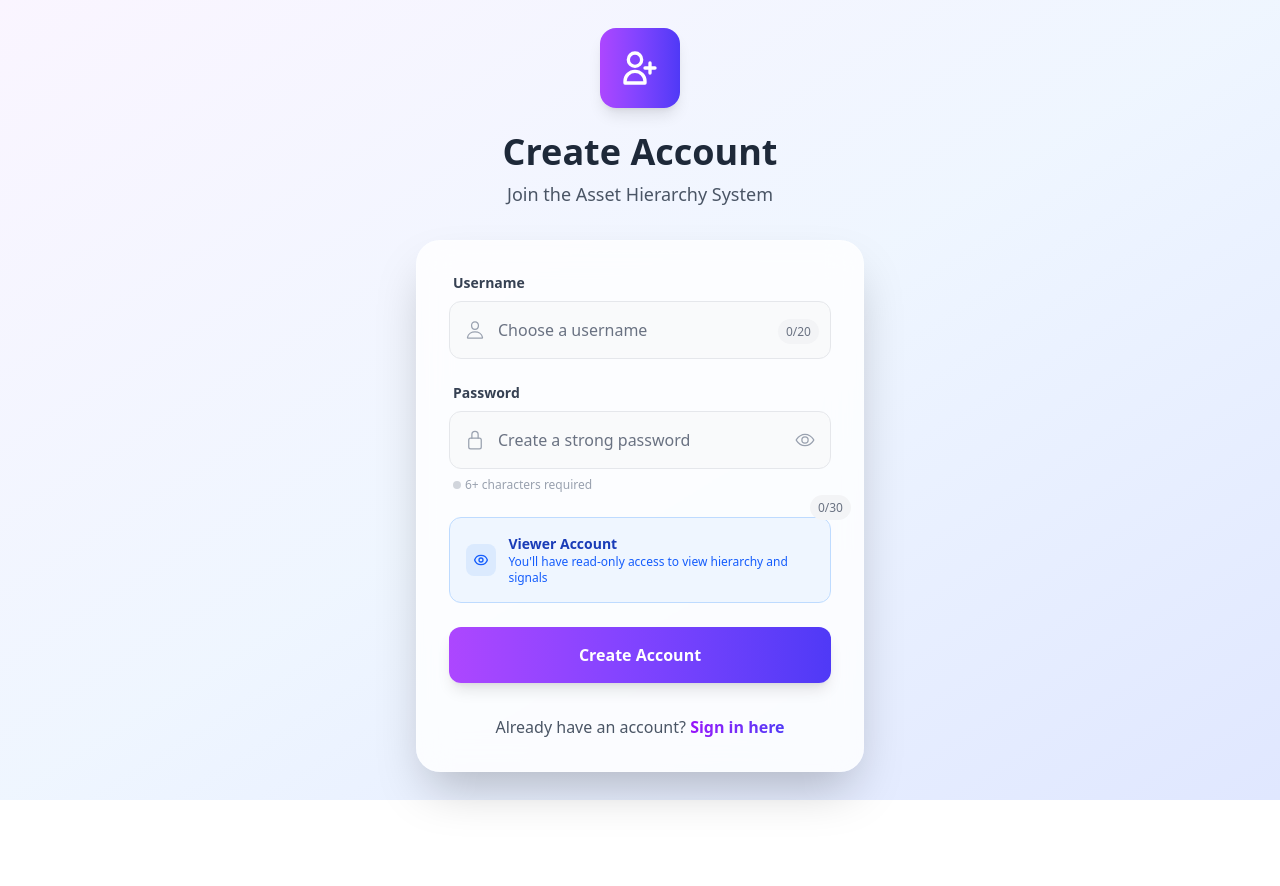
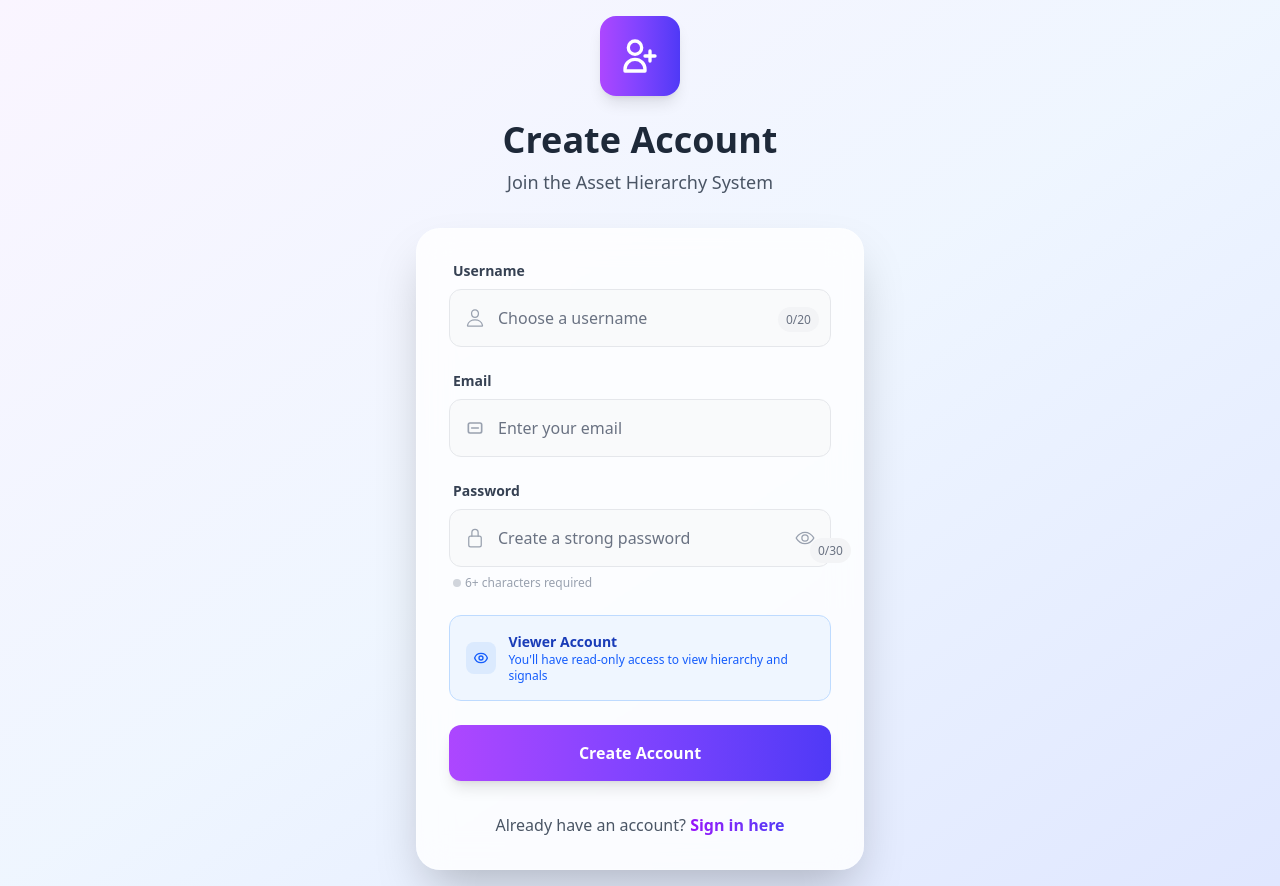
Before and after one commit to SiddheshWonderBiz/asset-hierarchy-frontend, a React (Vite) app: page /signup in a window 1280 px wide. Before the commit the page ends 800 px from the top, so only its background shows below. Built offline with nearby package versions, Linux system fonts and the light colour scheme.

Commit message:
user email added

```diff
--- a/src/pages/Login.jsx
+++ b/src/pages/Login.jsx
@@ -73,8 +73,9 @@ const Login = () => {
             {/* Username Field */}
             <div className="space-y-2">
               <label className="block text-sm font-semibold text-gray-700 ml-1">
-                Username
-              </label>
+  Username or Email
+</label>
+
               <div className="relative group">
                 <div className="absolute inset-y-0 left-0 pl-4 flex items-center pointer-events-none">
                   <IoPersonOutline className="h-5 w-5 text-gray-400 group-focus-within:text-emerald-500 transition-colors" />
@@ -84,7 +85,7 @@ const Login = () => {
                   value={username}
                   onChange={(e) => setUsername(e.target.value)}
                   className="w-full pl-12 pr-4 py-4 bg-gray-50 border border-gray-200 rounded-xl focus:ring-2 focus:ring-emerald-500 focus:border-emerald-500 focus:bg-white transition-all duration-200 text-gray-900 placeholder-gray-500"
-                  placeholder="Enter your username"
+                  placeholder="Enter your username or email"
                   disabled={loading}
                   required
                 />
--- a/src/pages/Signup.jsx
+++ b/src/pages/Signup.jsx
@@ -1,24 +1,34 @@
-import React, { useState } from 'react';
-import { useNavigate } from 'react-router-dom';
-import { signup } from '../utils/api.js';
-import { toast } from 'react-toastify';
-import { IoEyeOutline, IoEyeOffOutline, IoPersonOutline, IoLockClosedOutline } from 'react-icons/io5';
+import React, { useState } from "react";
+import { useNavigate } from "react-router-dom";
+import { signup } from "../utils/api.js";
+import { toast } from "react-toastify";
+import {
+  IoEyeOutline,
+  IoEyeOffOutline,
+  IoPersonOutline,
+  IoLockClosedOutline,
+} from "react-icons/io5";
 
 const Signup = () => {
-  const [username, setUsername] = useState('');
-  const [password, setPassword] = useState('');
+  const [username, setUsername] = useState("");
+  const [password, setPassword] = useState("");
   const [loading, setLoading] = useState(false);
   const [showPassword, setShowPassword] = useState(false);
+  const [email, setEmail] = useState("");
   const navigate = useNavigate();
 
   const handleSubmit = async (e) => {
     e.preventDefault();
 
-    if (!username.trim() || !password.trim()) {
+    if (!username.trim() || !password.trim() || !email.trim()) {
       toast.error("Please fill in all fields");
       return;
     }
-
+    const emailRegex = /^[^\s@]+@[^\s@]+\.[^\s@]+$/;
+    if (!emailRegex.test(email)) {
+      toast.error("Please enter a valid email");
+      return;
+    }
     if (password.length < 6) {
       toast.error("Password must be at least 6 characters long");
       return;
@@ -27,9 +37,9 @@ const Signup = () => {
     setLoading(true);
     try {
       // Default role is "Viewer" - no role selection needed
-      await signup(username, password, "Viewer");
+      await signup(username, email, password, "Viewer");
       toast.success("Signup successful. Please login.");
-      navigate('/login');
+      navigate("/login");
     } catch (error) {
       toast.error(error?.message || "Signup failed");
     } finally {
@@ -43,12 +53,26 @@ const Signup = () => {
         {/* Logo/Header */}
         <div className="text-center mb-8">
           <div className="mx-auto w-20 h-20 bg-gradient-to-r from-purple-500 to-indigo-600 rounded-2xl flex items-center justify-center mb-6 shadow-lg transform hover:scale-105 transition-transform duration-300">
-            <svg className="w-10 h-10 text-white" fill="none" stroke="currentColor" viewBox="0 0 24 24">
-              <path strokeLinecap="round" strokeLinejoin="round" strokeWidth="2" d="M18 9v3m0 0v3m0-3h3m-3 0h-3m-2-5a4 4 0 11-8 0 4 4 0 018 0zM3 20a6 6 0 0112 0v1H3v-1z" />
+            <svg
+              className="w-10 h-10 text-white"
+              fill="none"
+              stroke="currentColor"
+              viewBox="0 0 24 24"
+            >
+              <path
+                strokeLinecap="round"
+                strokeLinejoin="round"
+                strokeWidth="2"
+                d="M18 9v3m0 0v3m0-3h3m-3 0h-3m-2-5a4 4 0 11-8 0 4 4 0 018 0zM3 20a6 6 0 0112 0v1H3v-1z"
+              />
             </svg>
           </div>
-          <h1 className="text-4xl font-bold text-gray-800 mb-2">Create Account</h1>
-          <p className="text-gray-600 text-lg">Join the Asset Hierarchy System</p>
+          <h1 className="text-4xl font-bold text-gray-800 mb-2">
+            Create Account
+          </h1>
+          <p className="text-gray-600 text-lg">
+            Join the Asset Hierarchy System
+          </p>
         </div>
 
         {/* Signup Form */}
@@ -74,14 +98,53 @@ const Signup = () => {
                   maxLength={20}
                 />
                 <div className="absolute right-3 top-1/2 transform -translate-y-1/2">
-                  <span className={`text-xs font-medium px-2 py-1 rounded-full ${
-                    username.length > 15
-                      ? 'text-red-600 bg-red-50'
-                      : 'text-gray-500 bg-gray-100'
-                  }`}>
+                  <span
+                    className={`text-xs font-medium px-2 py-1 rounded-full ${
+                      username.length > 15
+                        ? "text-red-600 bg-red-50"
+                        : "text-gray-500 bg-gray-100"
+                    }`}
+                  >
                     {username.length}/20
                   </span>
                 </div>
+              </div>
+            </div>
+            {/* Email Field */}
+            {/* Email Field */}
+            <div className="space-y-2">
+              <label className="block text-sm font-semibold text-gray-700 ml-1">
+                Email
+              </label>
+              <div className="relative group">
+                <div className="absolute inset-y-0 left-0 pl-4 flex items-center pointer-events-none">
+                  <svg
+                    className="h-5 w-5 text-gray-400 group-focus-within:text-purple-500 transition-colors"
+                    fill="none"
+                    stroke="currentColor"
+                    viewBox="0 0 24 24"
+                  >
+                    <path
+                      strokeLinecap="round"
+                      strokeLinejoin="round"
+                      strokeWidth="2"
+                      d="M16 12H8m8-6H8m8 12H8m-2 0a2 2 0 01-2-2V8a2 2 0
+          012-2h12a2 2 0 012 2v8a2 2 0 01-2 2H6z"
+                    />
+                  </svg>
+                </div>
+                <input
+                  type="email"
+                  value={email}
+                  onChange={(e) => setEmail(e.target.value)}
+                  className="w-full pl-12 pr-4 py-4 bg-gray-50 border border-gray-200
+                 rounded-xl focus:ring-2 focus:ring-purple-500
+                 focus:border-purple-500 focus:bg-white
+                 transition-all duration-200 text-gray-900 placeholder-gray-500"
+                  placeholder="Enter your email"
+                  disabled={loading}
+                  required
+                />
               </div>
             </div>
 
@@ -117,34 +180,63 @@ const Signup = () => {
                 </button>
               </div>
               <div className="ml-1 flex items-center space-x-3 text-xs">
-                <span className={`flex items-center ${password.length >= 6 ? 'text-green-600' : 'text-gray-400'}`}>
-                  <div className={`w-2 h-2 rounded-full mr-1 ${password.length >= 6 ? 'bg-green-500' : 'bg-gray-300'}`}></div>
+                <span
+                  className={`flex items-center ${
+                    password.length >= 6 ? "text-green-600" : "text-gray-400"
+                  }`}
+                >
+                  <div
+                    className={`w-2 h-2 rounded-full mr-1 ${
+                      password.length >= 6 ? "bg-green-500" : "bg-gray-300"
+                    }`}
+                  ></div>
                   6+ characters required
                 </span>
               </div>
               <div className="absolute right-3 top-1/2 transform -translate-y-1/2">
-                  <span className={`text-xs font-medium px-2 py-1 rounded-full ${
+                <span
+                  className={`text-xs font-medium px-2 py-1 rounded-full ${
                     password.length > 25
-                      ? 'text-red-600 bg-red-50'
-                      : 'text-gray-500 bg-gray-100'
-                  }`}>
-                    {password.length}/30
-                  </span>
-                </div>
+                      ? "text-red-600 bg-red-50"
+                      : "text-gray-500 bg-gray-100"
+                  }`}
+                >
+                  {password.length}/30
+                </span>
+              </div>
             </div>
 
             {/* Account Type Info */}
             <div className="bg-blue-50 border border-blue-200 rounded-xl p-4">
               <div className="flex items-center">
                 <div className="w-8 h-8 bg-blue-100 rounded-lg flex items-center justify-center mr-3">
-                  <svg className="w-4 h-4 text-blue-600" fill="none" stroke="currentColor" viewBox="0 0 24 24">
-                    <path strokeLinecap="round" strokeLinejoin="round" strokeWidth="2" d="M15 12a3 3 0 11-6 0 3 3 0 016 0z" />
-                    <path strokeLinecap="round" strokeLinejoin="round" strokeWidth="2" d="M2.458 12C3.732 7.943 7.523 5 12 5c4.478 0 8.268 2.943 9.542 7-1.274 4.057-5.064 7-9.542 7-4.477 0-8.268-2.943-9.542-7z" />
+                  <svg
+                    className="w-4 h-4 text-blue-600"
+                    fill="none"
+                    stroke="currentColor"
+                    viewBox="0 0 24 24"
+                  >
+                    <path
+                      strokeLinecap="round"
+                      strokeLinejoin="round"
+                      strokeWidth="2"
+                      d="M15 12a3 3 0 11-6 0 3 3 0 016 0z"
+                    />
+                    <path
+                      strokeLinecap="round"
+                      strokeLinejoin="round"
+                      strokeWidth="2"
+                      d="M2.458 12C3.732 7.943 7.523 5 12 5c4.478 0 8.268 2.943 9.542 7-1.274 4.057-5.064 7-9.542 7-4.477 0-8.268-2.943-9.542-7z"
+                    />
                   </svg>
                 </div>
                 <div>
-                  <h4 className="text-sm font-semibold text-blue-800">Viewer Account</h4>
-                  <p className="text-xs text-blue-600">You'll have read-only access to view hierarchy and signals</p>
+                  <h4 className="text-sm font-semibold text-blue-800">
+                    Viewer Account
+                  </h4>
+                  <p className="text-xs text-blue-600">
+                    You'll have read-only access to view hierarchy and signals
+                  </p>
                 </div>
               </div>
             </div>
@@ -163,7 +255,7 @@ const Signup = () => {
                   </div>
                 </div>
               )}
-              <span className={loading ? 'opacity-0' : 'opacity-100'}>
+              <span className={loading ? "opacity-0" : "opacity-100"}>
                 Create Account
               </span>
             </button>
@@ -172,7 +264,7 @@ const Signup = () => {
           {/* Login Link */}
           <div className="mt-8 text-center">
             <p className="text-gray-600">
-              Already have an account?{' '}
+              Already have an account?{" "}
               <button
                 onClick={() => navigate("/login")}
                 className="font-semibold bg-gradient-to-r from-purple-600 to-indigo-600 bg-clip-text text-transparent hover:from-purple-700 hover:to-indigo-700 transition-all duration-200 cursor-pointer hover:underline"
@@ -182,8 +274,6 @@ const Signup = () => {
             </p>
           </div>
         </div>
-
-
       </div>
     </div>
   );
--- a/src/utils/api.js
+++ b/src/utils/api.js
@@ -71,35 +71,38 @@ axiosInstance.interceptors.request.use((config) => {
 
 
 // ------------------ Login ------------------
-export const login = async (username, password) => {
+export const login = async (identifier, password) => {
   try {
     const { data } = await axiosInstance.post("/Auth/login", {
-      username,
+      username: identifier,   // backend checks both
+      userEmail: identifier,  // send it also as email
       password,
     });
     setAuthToken(data.token);
     setTimeout(() => debugToken(), 100);
     return data;
   } catch (error) {
-     const message = error.response?.data?.message || error.message || "Login failed";
+    const message = error.response?.data?.message || error.message || "Login failed";
     console.error("Login error:", message);
-    throw new Error(message);  // throw with a clean message
+    throw new Error(message);
   }
 };
 
+
 // ------------------ Signup ------------------
-export const signup = async (username, password) => {
+export const signup = async (username, email, password) => {
   try {
     const { data } = await axiosInstance.post("/Auth/signup", {
       username,
+      userEmail: email,
       password,
       role: "Viewer",
     });
     return data.message;
   } catch (error) {
-    const message = error.response?.data?.message || error.message || "Singup failed";
+    const message = error.response?.data?.message || error.message || "Signup failed";
     console.error("Signup error:", message);
-    throw new Error(message);  //
+    throw new Error(message);
   }
 };
 
```
